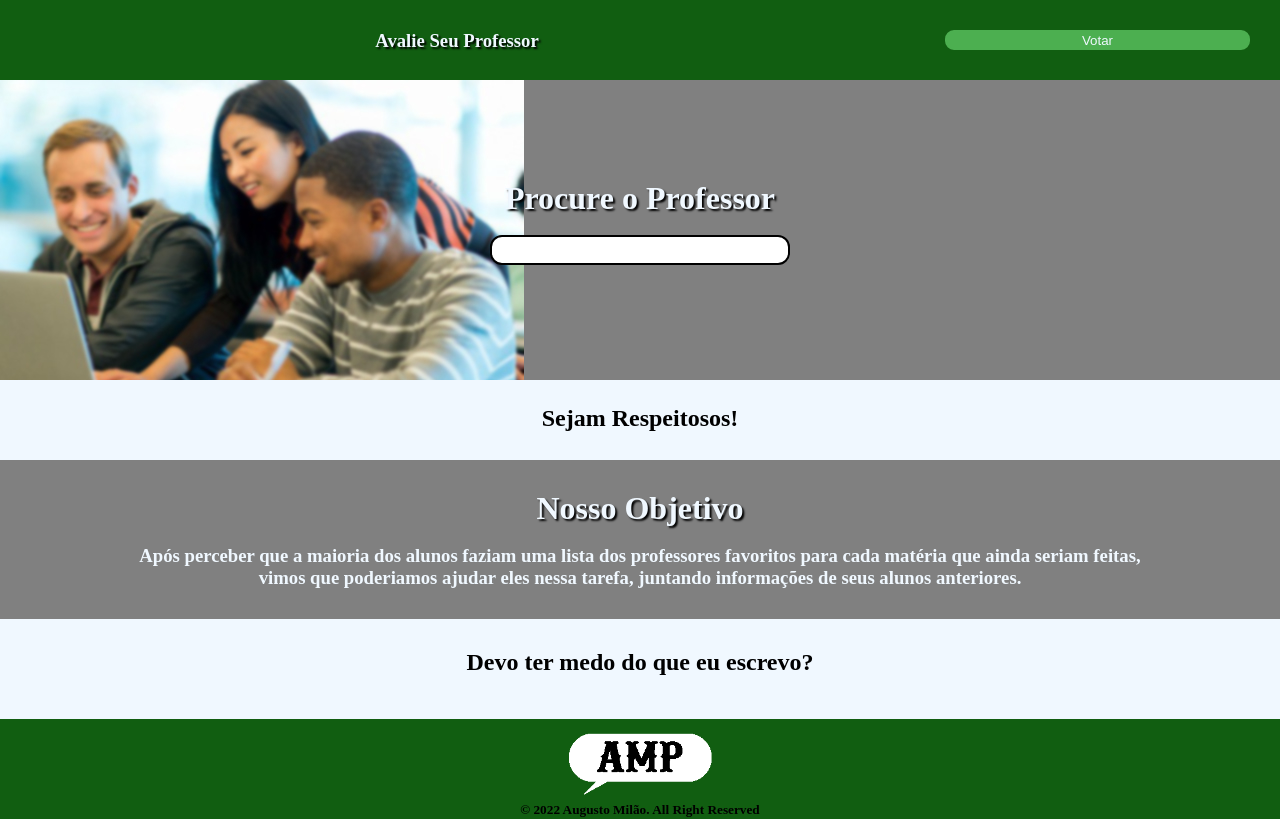
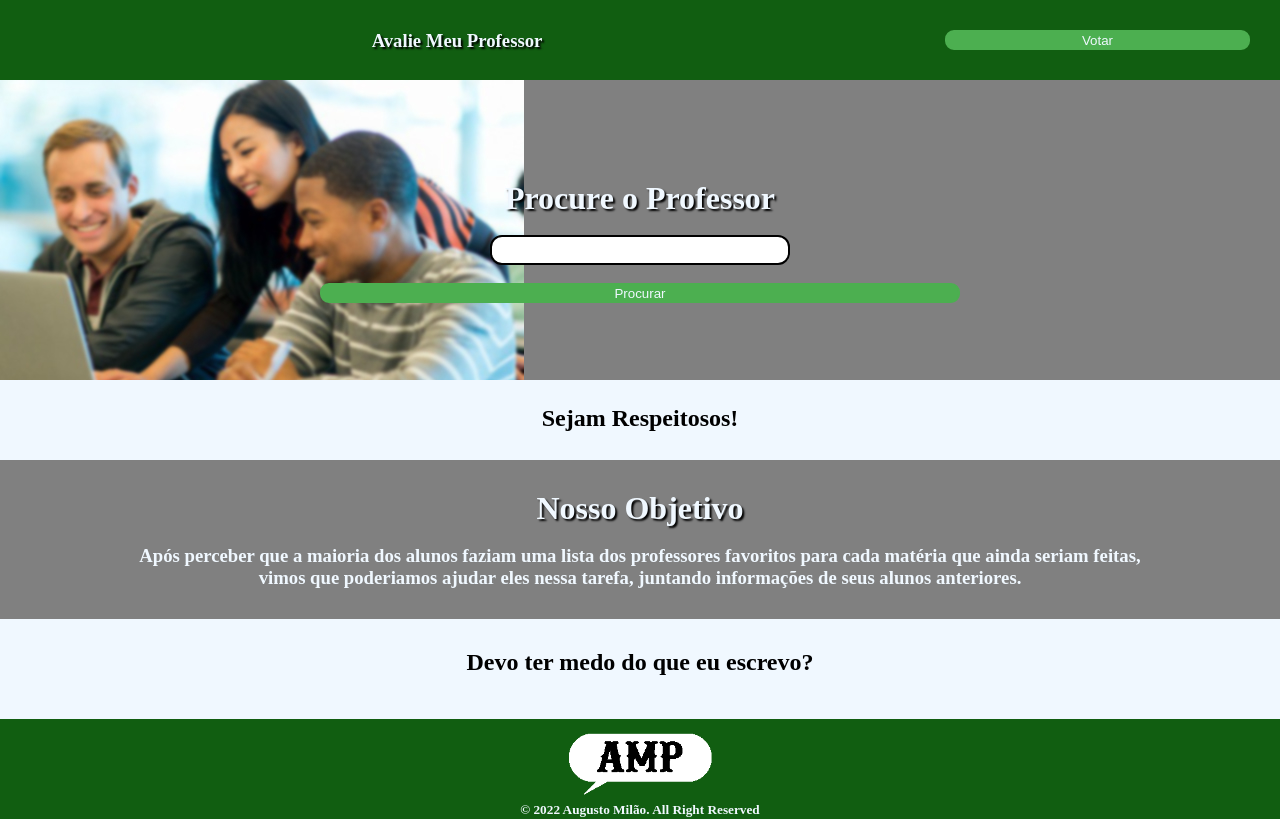
Before and after one commit to augustomilao/AvalieSeuProfessor, a PHP site: page / in a window 1280 px wide. Run offline with PHP 8.4, Linux system fonts and the light colour scheme.

Commit message:
finalizando index

```diff
--- a/index.php
+++ b/index.php
@@ -9,13 +9,13 @@
 </head>
 <body>
     <div class="nav">
-        <h3 class="titulo principal bordatexto">Avalie Seu Professor</h3>
+        <h3 class="titulo principal bordatexto">Avalie Meu Professor</h3>
         <button class="expandir principal">Votar</button>
     </div>
     <div class="pesquisa centro">
         <h1 class="centro principal bordatexto">Procure o Professor</h1> <br>
-        <input class="ipesquisa">
-
+        <input class="ipesquisa"><br><br>
+        <button class="procurar principal">Procurar</button>
     </div>
     <div class="divisao preto centro">
         <h2 class="respeito">Sejam Respeitosos!</h2>
@@ -29,7 +29,7 @@
     </div>
     <footer class="footer">
         <img src="logo.png" alt="logo" width="150px" class="logo">
-        <h5>© 2022 Augusto Milão. All Right Reserved</h5>
+        <h5 class="principal">© 2022 Augusto Milão. All Right Reserved</h5>
     </footer>
 </body>
 </html>
--- a/style.css
+++ b/style.css
@@ -30,6 +30,13 @@ body{
     height: 20px;
     float: right;
     width: 25%;
+    border-radius: 9px;
+    background-color: #4CAF50;
+    border: 2px solid #4CAF50;
+}
+.procurar{
+    height: 20px;
+    width: 50%;
     border-radius: 9px;
     background-color: #4CAF50;
     border: 2px solid #4CAF50;
```
